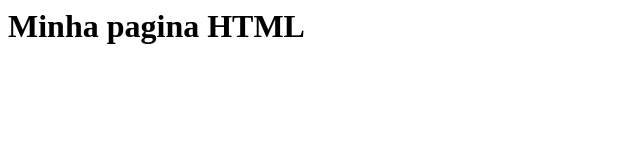
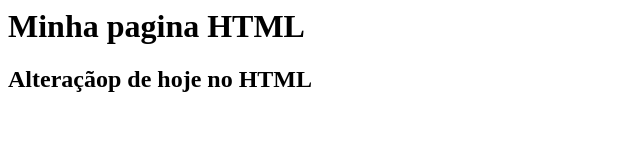
Before and after one commit to LeonDenisL/gama-no-github, a plain HTML site: page index.html in a window 1280 px wide. Shown: the whole page, without its empty margins (0-640 px from the left). Drawn offline with Linux system fonts and the light colour scheme.

Commit message:
Arquivo index.html atualizado novamente

```diff
--- a/index.html
+++ b/index.html
@@ -1,5 +1,6 @@
 <html>
 	<body>
 		<h1> Minha pagina HTML</h1>
+		<h2>Alteraçãop de hoje no HTML</h2>
 	</body>
 </html>
```
